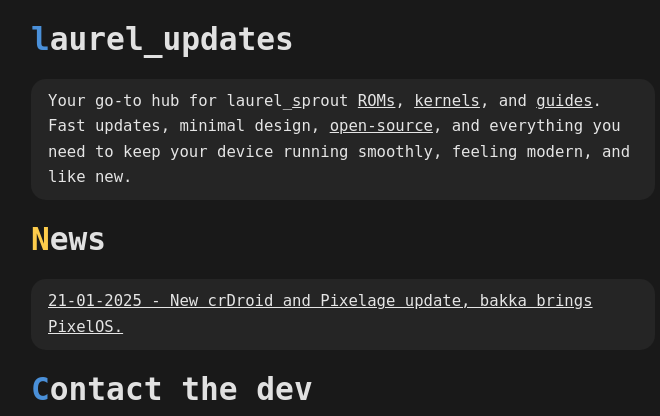
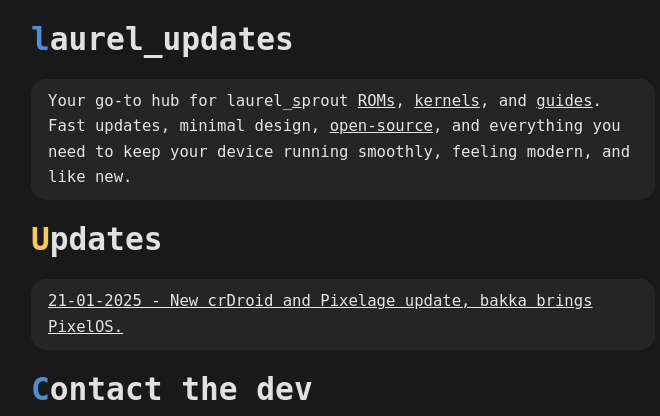
Before and after one commit to devlocalhost/laurel_updates, a Flask app: page / in a window 1280 px wide. Shown: the top 416 px of the page, without its empty margins (297-957 px from the left). Run offline with Flask 3, Linux system fonts and the light colour scheme.

Commit message:
news -> updates

```diff
--- a/templates/index.html
+++ b/templates/index.html
@@ -10,7 +10,7 @@
 
 <p>Your go-to hub for laurel_<a href="/stats">s</a>prout <a href="/roms">ROMs</a>, <a href="/kernels">kernels</a>, and <a href="/blog">guides</a>. Fast updates, minimal design, <a href="https://github.com/devlocalhost/laurel_updates">open-source</a>, and everything you need to keep your device running smoothly, feeling modern, and like new.</p>
 
-<h1 class="news">News</h1>
+<h1 class="news">Updates</h1>
 <p><a href="{{ headline_link }}">{{ headline }}</a></p>
 
 <h1 class="colored">Contact the dev</h1>
```
